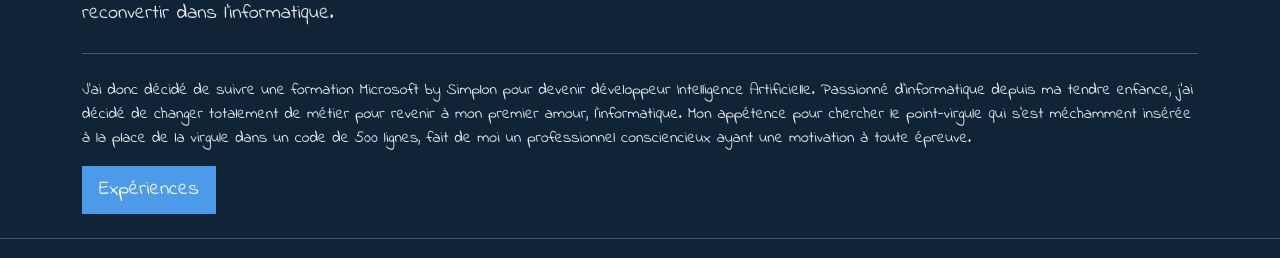
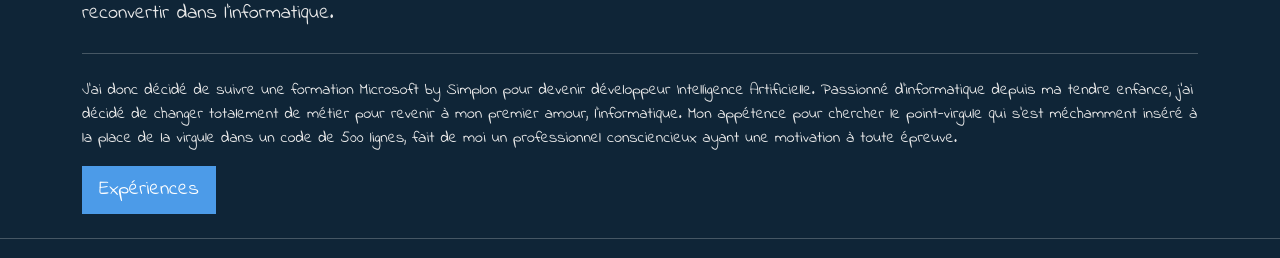
Before and after one commit to micka-sudo/cv_site, a Django app: page / in a window 1280 px wide. Shown: the part 220-478 px from the top of the page. Run offline with Django 4.2, Linux system fonts and the light colour scheme; some libraries are stand-ins or nearby versions.

Commit message:
correct fault

```diff
--- a/app_site_cv/home/templates/home/home.html
+++ b/app_site_cv/home/templates/home/home.html
@@ -18,7 +18,7 @@
             Artificielle. Passionné d’informatique depuis ma tendre enfance, j’ai décidé de changer totalement de métier
             pour
             revenir à mon premier amour, l’informatique. Mon appétence pour chercher le point-virgule qui s’est
-            méchamment insérée à la place de la virgule dans un code de 500 lignes, fait de moi un professionnel
+            méchamment inséré à la place de la virgule dans un code de 500 lignes, fait de moi un professionnel
             consciencieux ayant une motivation à toute épreuve.</p>
         <p class="lead">
             <a class="btn btn-primary btn-lg" href="{% url 'experiences:experiences' %}" role="button">Expériences</a>
```
